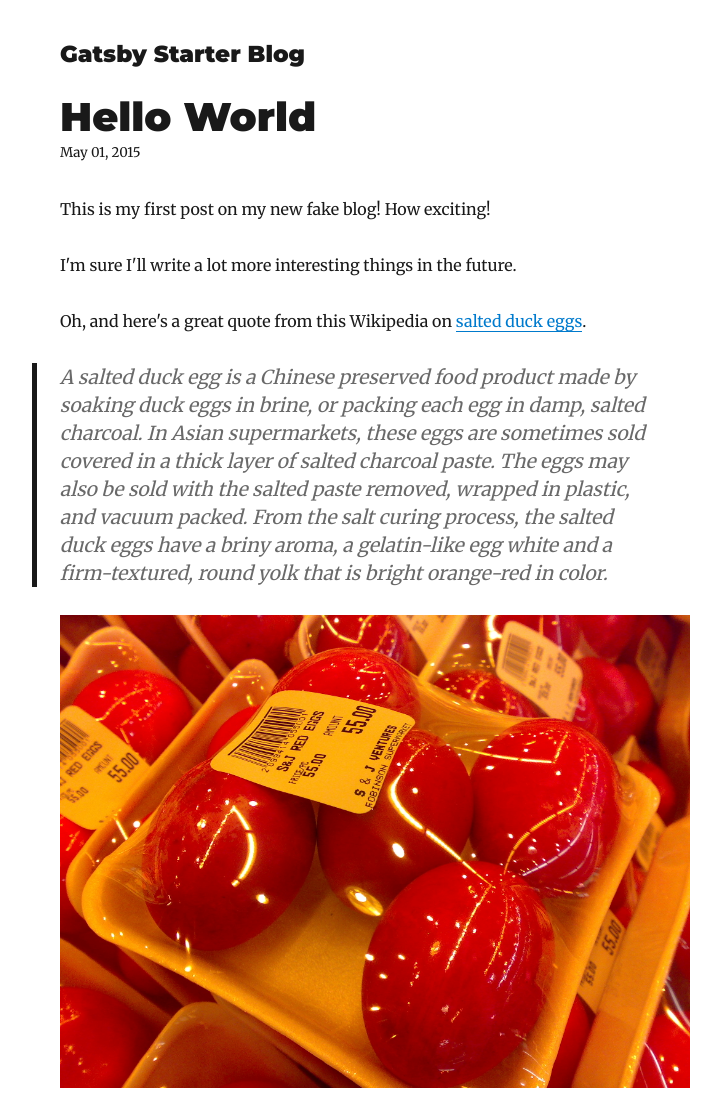
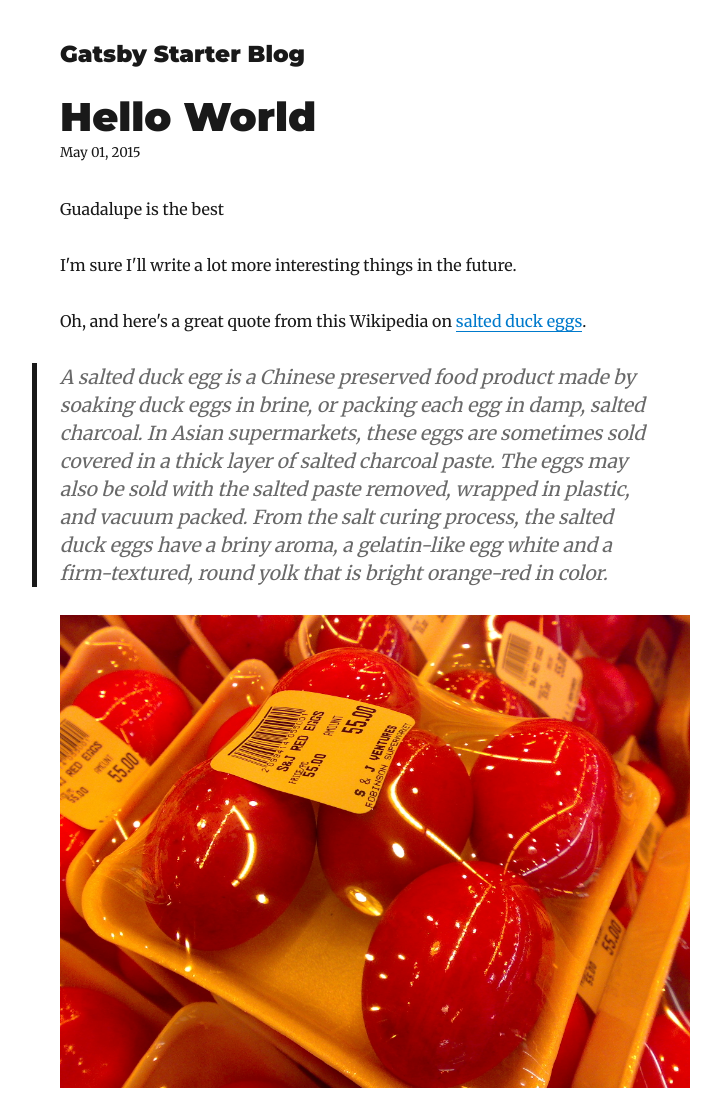
Before and after one commit to MatiasMikkola12/gatsby-blog, a Gatsby site: page /hello-world/ in a window 1280 px wide. Shown: the top 1099 px of the page, without its empty margins (265-986 px from the left). Built offline with nearby package versions, Linux system fonts and the light colour scheme; Gatsby itself is replaced by a stand-in of ours; some packages are replaced by stand-ins of ours.

Commit message:
initial commit

```diff
--- a/content/blog/hello-world/index.md
+++ b/content/blog/hello-world/index.md
@@ -4,7 +4,7 @@ date: "2015-05-01T22:12:03.284Z"
 description: "Hello World"
 ---
 
-This is my first post on my new fake blog! How exciting!
+Guadalupe is the best
 
 I'm sure I'll write a lot more interesting things in the future.
 
```
